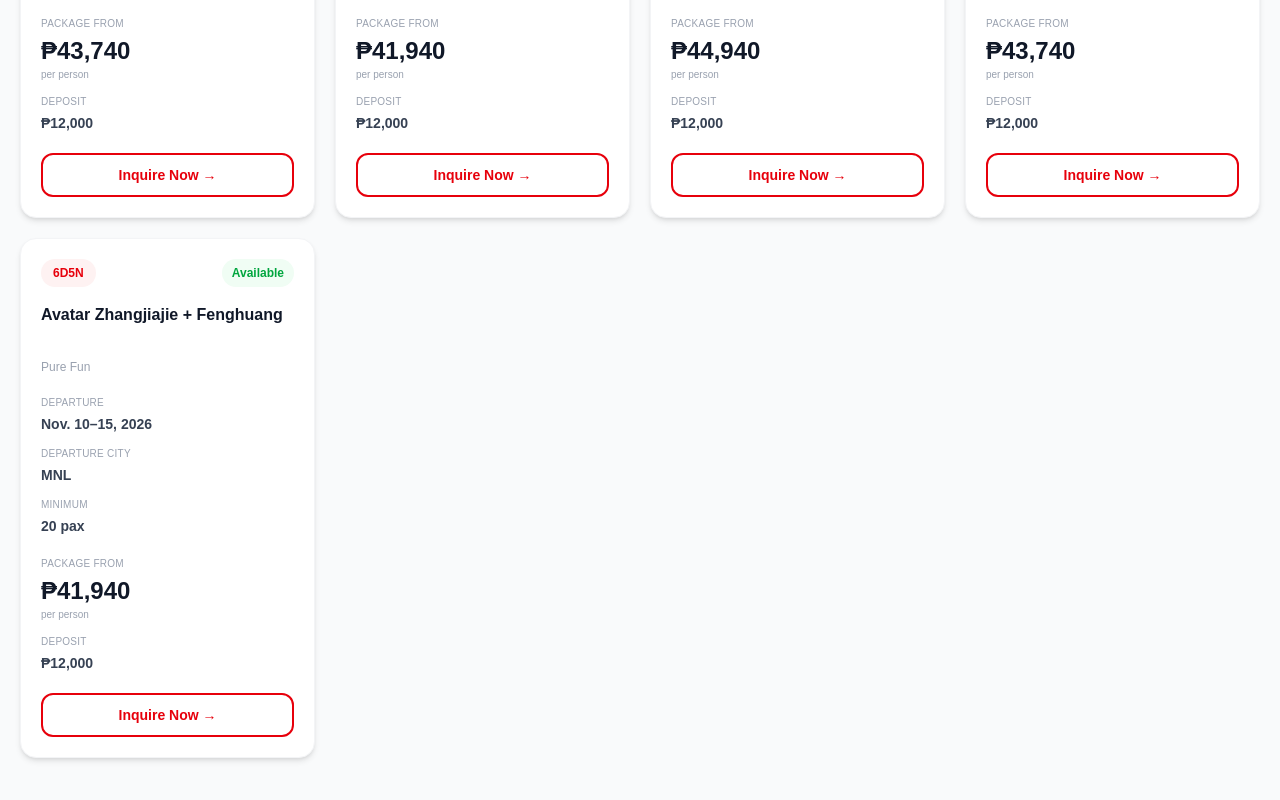
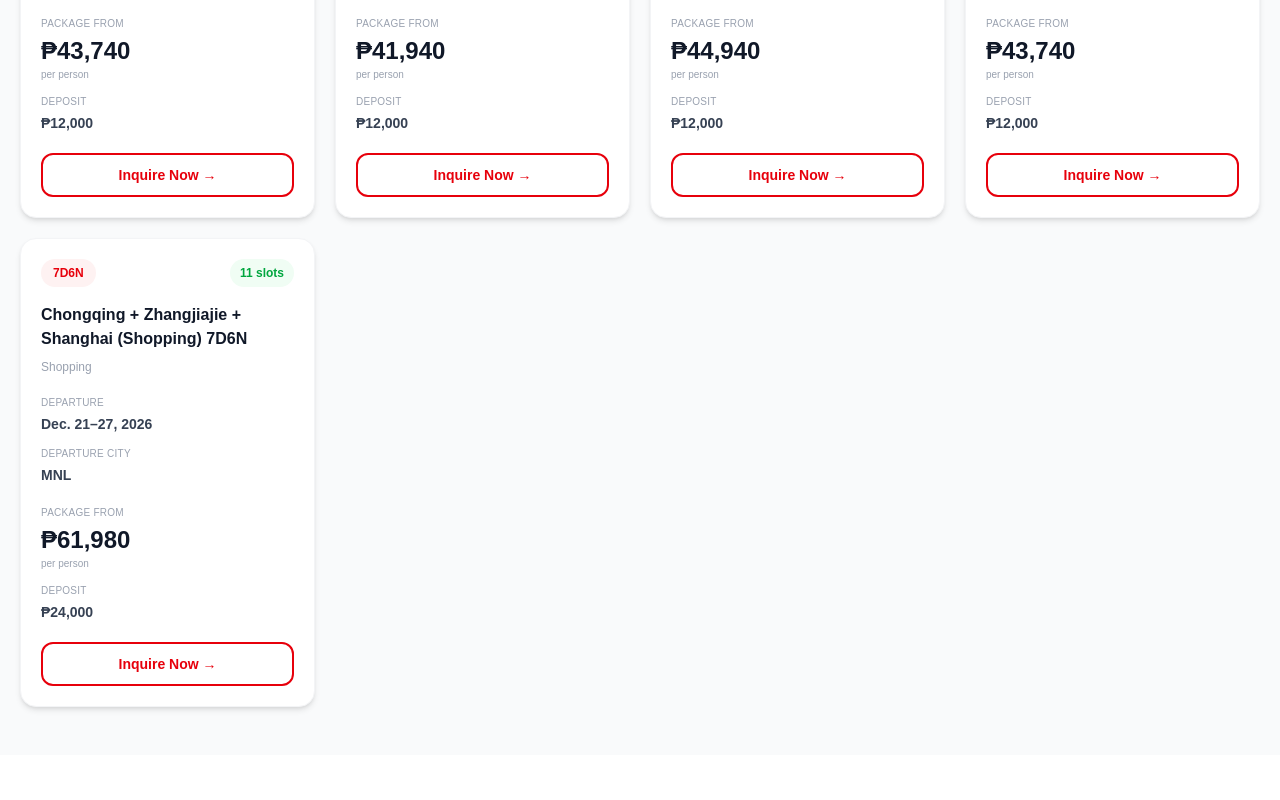
Before and after one commit to chingutravelandtours/chingu-website, a Next.js app: page /china-tours in a window 1280 px wide. Shown: the part 1547-2347 px from the top of the page. After the commit the page ends 2302 px from the top, so only its background shows below. Built offline with nearby package versions, Linux system fonts and the light colour scheme.

Commit message:
Update page.tsx

```diff
--- a/app/china-tours/page.tsx
+++ b/app/china-tours/page.tsx
@@ -149,15 +149,15 @@ const packages: Package[] = [
   },
 
   {
-    title: "Avatar Zhangjiajie + Fenghuang",
-    subtitle: "Pure Fun",
-    duration: "6D5N",
-    dates: "Nov. 10–15, 2026",
-    city: "MNL",
-    price: 699 * USD_TO_PHP,
-    minimum: 20,
-    deposit: 200 * USD_TO_PHP,
-  },
+  title: "Chongqing + Zhangjiajie + Shanghai (Shopping) 7D6N",
+  subtitle: "Shopping",
+  duration: "7D6N",
+  dates: "Dec. 21–27, 2026",
+  city: "MNL",
+  price: 1033 * USD_TO_PHP,
+  slots: 11,
+  deposit: 400 * USD_TO_PHP,
+},
 ];
 
 export default function ChinaToursPage() {
```
